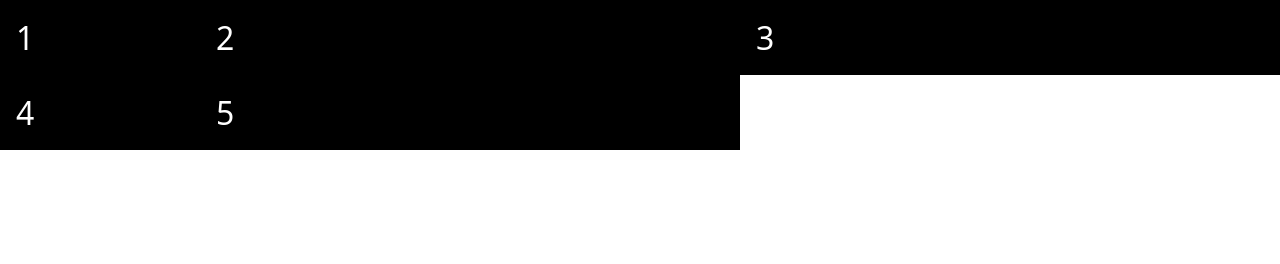
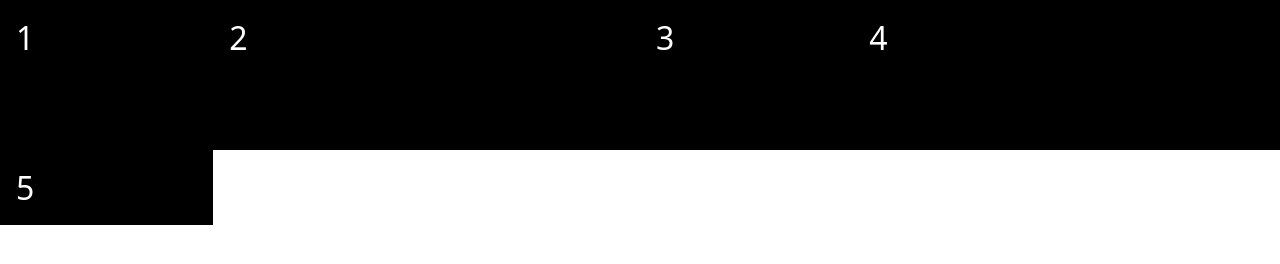
Before and after one commit to sajith-1992/practise-class, a website: page index.html in a window 1280 px wide. Drawn offline with Linux system fonts and the light colour scheme.

Commit message:
grid-template-row

```diff
--- a/style.css
+++ b/style.css
@@ -12,8 +12,8 @@ body{
 }
 .container{
    display: grid;
-grid-template-columns: 200px 1fr 1fr;
-
+grid-template-columns: repeat(2, 1fr 2fr);
+grid-template-rows: minmax(150px,auto);
 
 
 }
```
